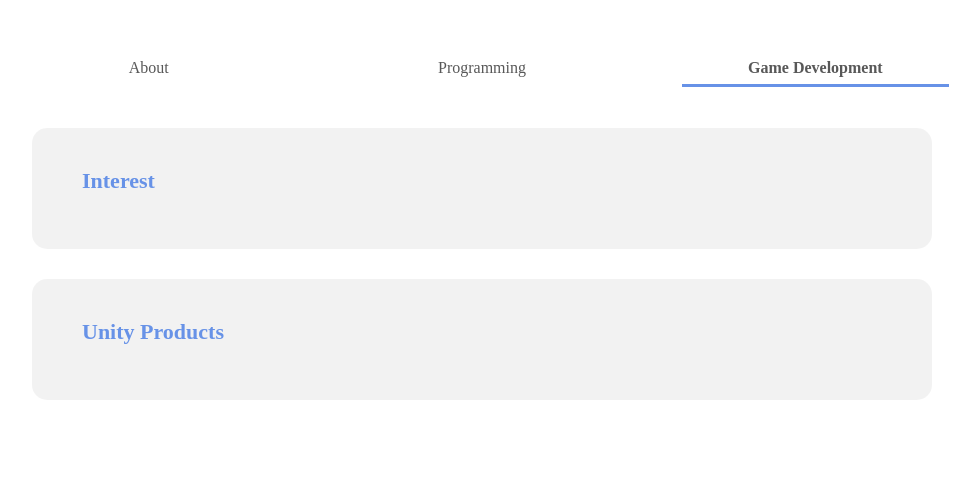
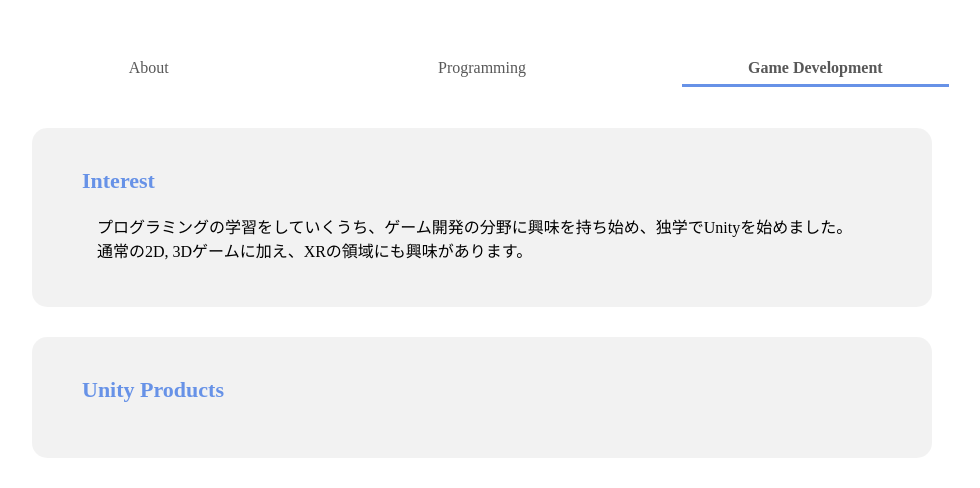
Before and after one commit to otLina/otLina.github.io, a plain HTML site: page Game Development.html in a window 1280 px wide. Shown: the part 380-868 px from the top of the page, without its empty margins (158-1138 px from the left). Before the commit the page ends 810 px from the top, so only its background shows below. Drawn offline with Linux system fonts and the light colour scheme.

Commit message:
Add: Game Development introduction

```diff
--- a/Game Development.html
+++ b/Game Development.html
@@ -31,7 +31,12 @@
     <main>
         <div class="content">
             <h3 class="content__title">Interest</h3>
-
+            <div class="content__detail">
+                <a>
+                    プログラミングの学習をしていくうち、ゲーム開発の分野に興味を持ち始め、独学でUnityを始めました。<br>
+                    通常の2D, 3Dゲームに加え、XRの領域にも興味があります。
+                </a>
+            </div>
         </div>
         <div class="content">
             <h3 class="content__title">Unity Products</h3>
```
